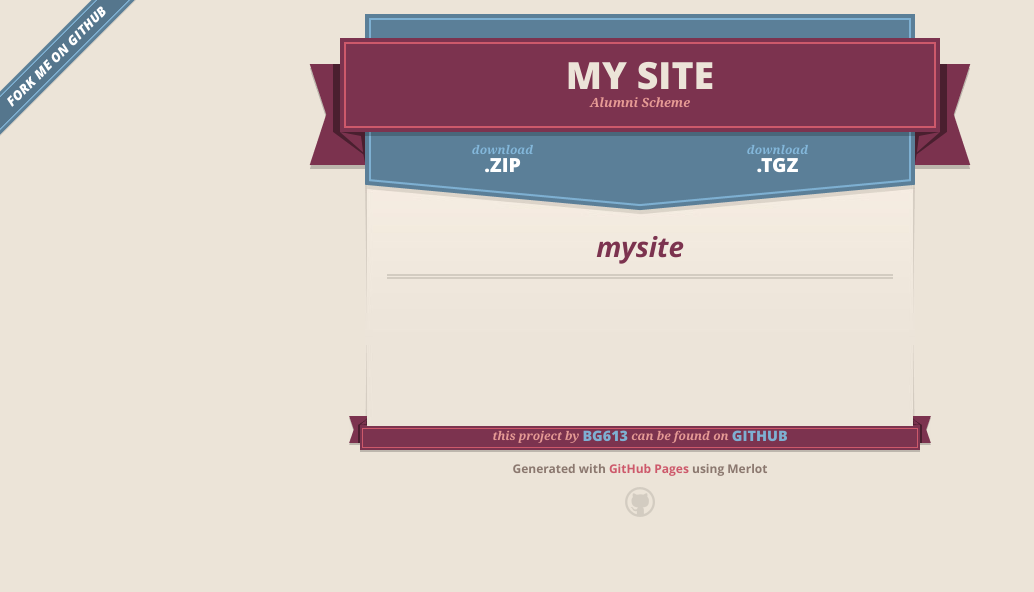
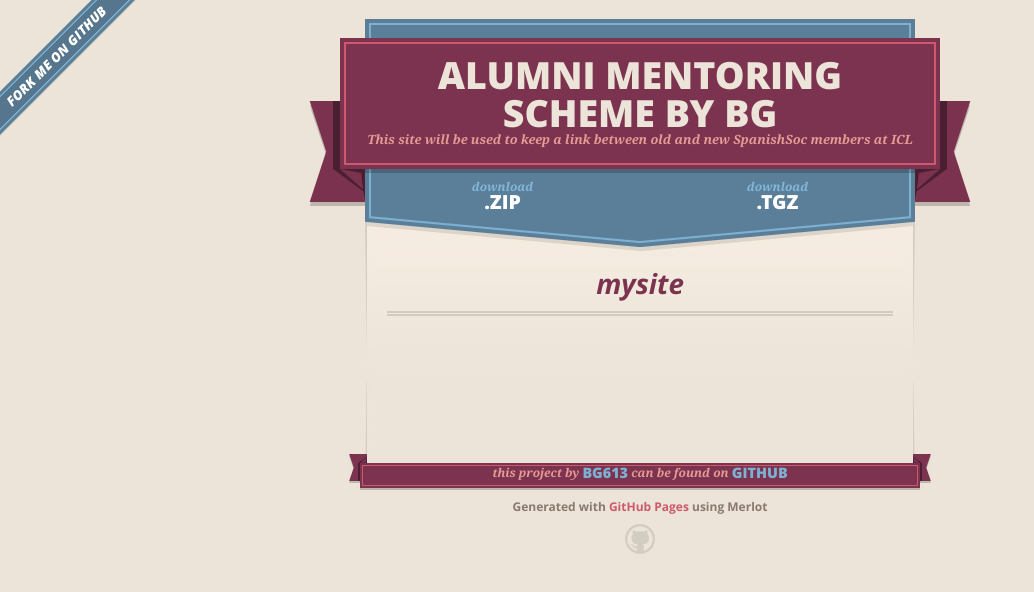
Before and after one commit to bg613/mysite, a plain HTML site: page index.html in a window 1280 px wide. Shown: the whole page, without its empty margins (0-1034 px from the left). Drawn offline with nearby package versions, Linux system fonts and the light colour scheme.

Commit message:
Added a friendlier title and explained the site

```diff
--- a/index.html
+++ b/index.html
@@ -27,8 +27,8 @@
       <header>
         <span class="ribbon-outer">
           <span class="ribbon-inner">
-            <h1>My site</h1>
-            <h2>Alumni Scheme</h2>
+            <h1>Alumni Mentoring Scheme by BG</h1>
+            <h2>This site will be used to keep a link between old and new SpanishSoc members at ICL</h2>
           </span>
           <span class="left-tail"></span>
           <span class="right-tail"></span>
```
